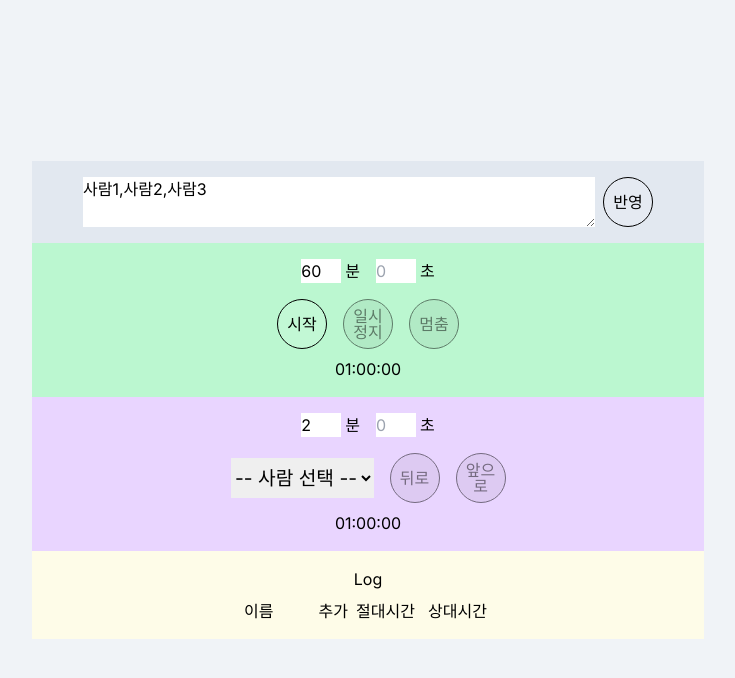
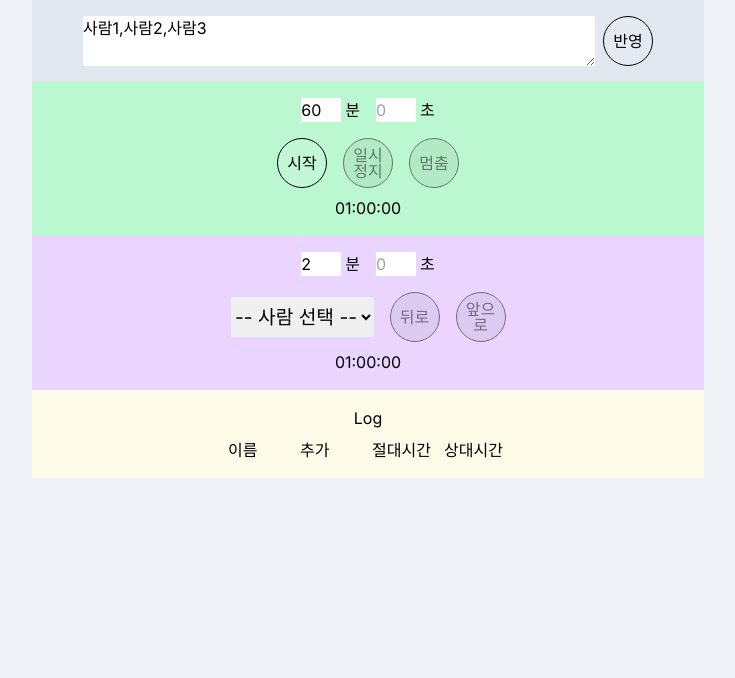
Before and after one commit to helloheesu/real-time-counter, a Next.js app: page / in a window 1280 px wide. Shown: the top 678 px of the page, without its empty margins (272-1007 px from the left). Built offline with nearby package versions, Linux system fonts and the light colour scheme.

Commit message:
size and step

```diff
--- a/src/app/page.tsx
+++ b/src/app/page.tsx
@@ -50,7 +50,7 @@ export default function Home() {
   }, [maxTime, absolutePlayState]);
 
   return (
-    <div className="h-screen">
+    <div className="min-h-screen">
       <MembersContext.Provider value={{ members, setMembers }}>
         <SelectedMemberContext.Provider
           value={{ selectedMember, setSelectedMember }}
@@ -76,7 +76,7 @@ export default function Home() {
                   absolutePlayState={absolutePlayState}
                 />
               </SectionWrapper>
-              <SectionWrapper className=" bg-yellow-50">
+              <SectionWrapper className=" bg-yellow-50 flex-1">
                 <LogDisplay />
               </SectionWrapper>
             </div>
--- a/src/components/LogDisplay.tsx
+++ b/src/components/LogDisplay.tsx
@@ -8,9 +8,9 @@ const LogDisplay = () => {
   return (
     <div className="flex flex-col items-center">
       <h1 className="mb-2">Log</h1>
-      <div className="grid gap-2 grid-cols-[4rem_2rem_4rem_4rem]">
+      <div className="grid gap-2 grid-cols-[4rem_4rem_4rem_4rem]">
         <span>이름</span>
-        <span className="text-right">추가</span>
+        <span>추가</span>
         <span>절대시간</span>
         <span>상대시간</span>
         {logs.map(({ member, delta, absoluteTimestamp, currentTimestamp }) => {
@@ -22,7 +22,7 @@ const LogDisplay = () => {
           return (
             <React.Fragment key={absoluteTimestamp}>
               <span>{member}</span>
-              <span className="text-right">{formatTime(delta).minutes}분</span>
+              <span>{formatTime(delta).minutes}분</span>
               <span>{`${pad(absMin)}:${pad(absSec)}`}</span>
               <span>{`${pad(curMin)}:${pad(curSec)}`}</span>
             </React.Fragment>
--- a/src/components/TimeInput.tsx
+++ b/src/components/TimeInput.tsx
@@ -18,6 +18,7 @@ const TimeInput = ({
           type="number"
           value={minutes || ''}
           placeholder="0"
+          step={2}
           onChange={(e) => {
             const inputMinutes = parseInt(e.target.value) || 0;
 
```
